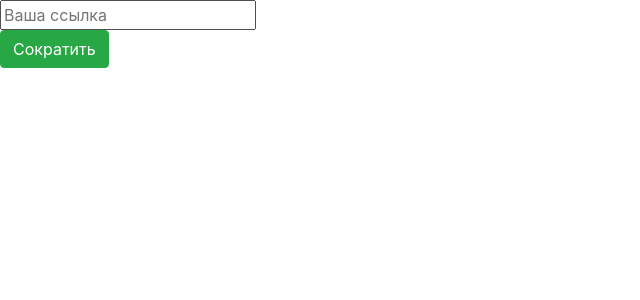
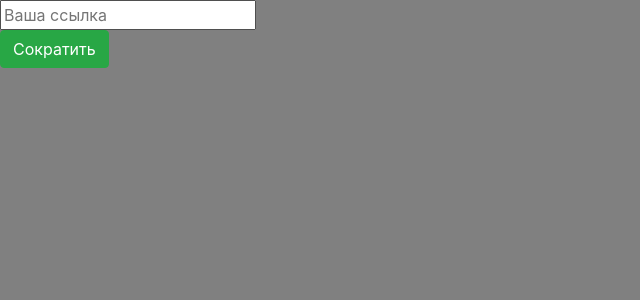
Before and after one commit to JoLiKs/Kiinaui_UrlShorter, a Django app: page / in a window 1280 px wide. Shown: the top 300 px of the page, without its empty margins (0-640 px from the left). Run offline with Django 4.2, Linux system fonts and the light colour scheme.

Commit message:
Update index.html
Background gray

```diff
--- a/urlshorter/templates/index.html
+++ b/urlshorter/templates/index.html
@@ -6,7 +6,7 @@
     <link rel="stylesheet" href="https://cdn.jsdelivr.net/npm/bootstrap@4.1.3/dist/css/bootstrap.min.css" integrity="sha384-MCw98/SFnGE8fJT3GXwEOngsV7Zt27NXFoaoApmYm81iuXoPkFOJwJ8ERdknLPMO" crossorigin="anonymous">
 
 </head>
-<body>
+<body style="background-color: gray">
 <form action="" method="post" class="form-group">
     <input name="user_url" placeholder="Ваша ссылка"><br>
     <button class="btn btn-success">Сократить</button>
```
